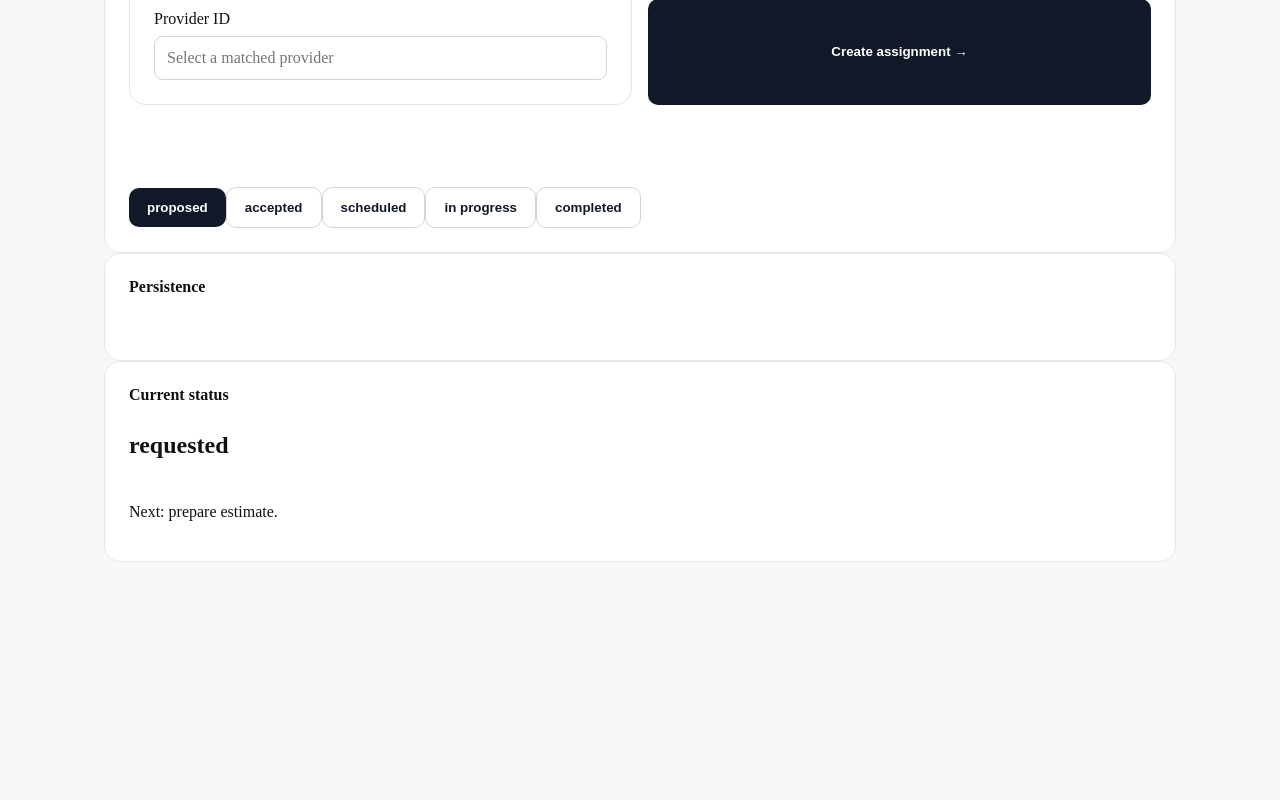
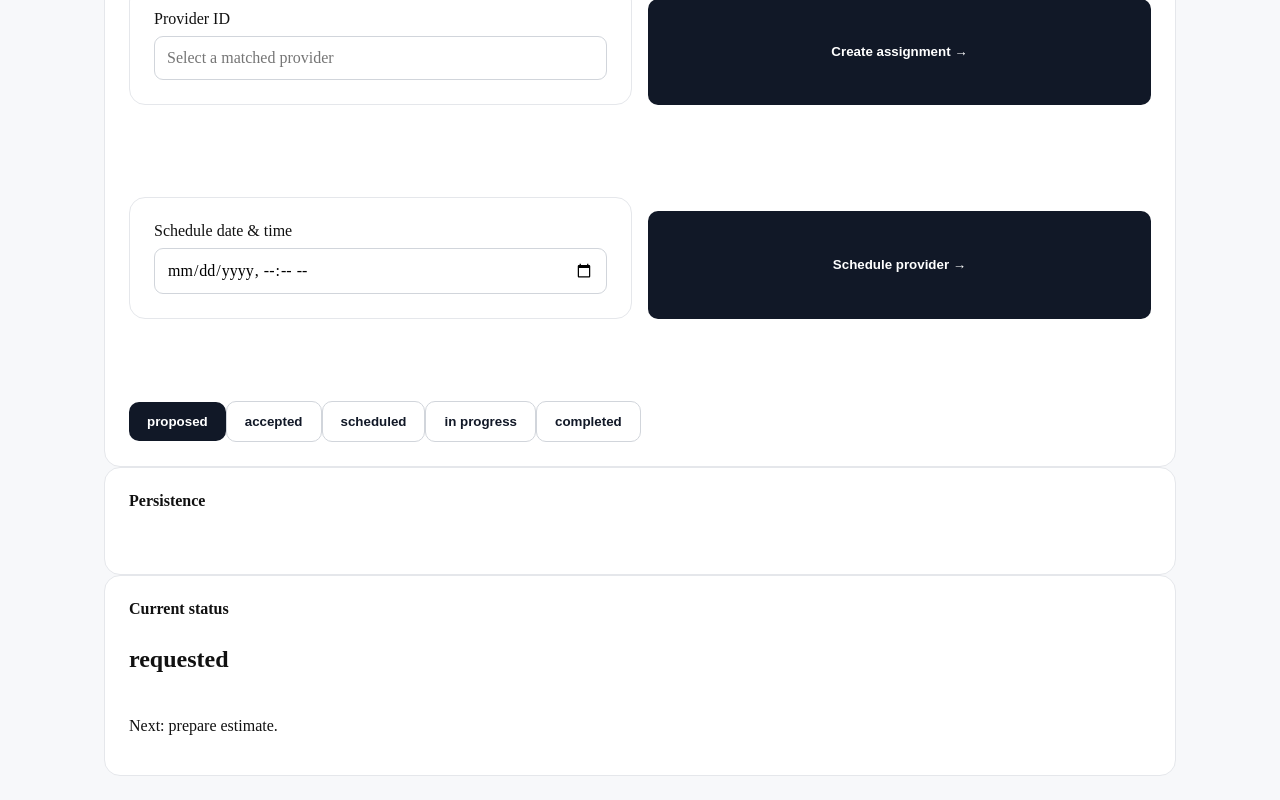
Before and after one commit to stpeter614-netizen/property-vision, a Next.js app: page /property/execution in a window 1280 px wide. Shown: the part 1225-2025 px from the top of the page. Before the commit the page ends 1811 px from the top, so only its background shows below. Built offline with nearby package versions, Linux system fonts and the light colour scheme.

Commit message:
Add provider scheduling to execution workflow

```diff
--- a/app/property/execution/page.tsx
+++ b/app/property/execution/page.tsx
@@ -22,6 +22,8 @@ export default function ExecutionPage(){
  const [provider,setProvider]=useState('');
  const [matches,setMatches]=useState<Array<{id:string;name:string;provider_type:string;specialties:string[];service_area?:string|null;matchScore:number}>>([]);
  const [matching,setMatching]=useState(false);
+ const [scheduledAt,setScheduledAt]=useState('');
+ const [scheduling,setScheduling]=useState(false);
  const [estimate,setEstimate]=useState('');
  const [designLinks,setDesignLinks]=useState<Array<{id:string;render?:{id:string;render_type:string;status:string;image_url?:string|null}|null}>>([]);
  const i=Math.max(0,stages.indexOf(stage));
@@ -73,6 +75,19 @@ export default function ExecutionPage(){
   if(!res.ok){setMessage(data.error||'Unable to create provider assignment.');return;}
   setAssignments(x=>[data.assignment,...x]); setAssignmentId(data.assignment.id); setAssignmentStatus(data.assignment.status);
   setMessage('Provider assignment created.');
+ }
+
+ async function scheduleAssignment(){
+  if(!assignmentId){setMessage('Select or create an assignment first.');return;}
+  if(!scheduledAt){setMessage('Choose a date and time first.');return;}
+  const client=authClient(); const session=(await client?.auth.getSession())?.data.session;
+  if(!session){setMessage('Sign in to Property Vision to schedule the provider.');return;}
+  setScheduling(true); setMessage('Scheduling provider…');
+  const res=await fetch('/api/developer/assignments',{method:'PATCH',headers:{'Content-Type':'application/json',Authorization:'Bearer '+session.access_token},body:JSON.stringify({assignmentId,scheduledAt:new Date(scheduledAt).toISOString()})});
+  const data=await res.json().catch(()=>({})); setScheduling(false);
+  if(!res.ok){setMessage(data.error||'Unable to schedule provider.');return;}
+  setAssignmentStatus('scheduled'); setAssignments(x=>x.map(a=>a.id===assignmentId?data.assignment:a));
+  setMessage('Provider scheduled.');
  }
 
  async function persistAssignment(next:string){
@@ -130,7 +145,11 @@ export default function ExecutionPage(){
   <section className="card"><strong>Provider assignment</strong>
    <p>Current: {assignmentStatus.replace('_',' ')}{provider ? ' · '+provider : ''}</p>
    <div className="grid"><label className="card">Provider ID<input value={providerId} onChange={e=>setProviderId(e.target.value)} placeholder="Select a matched provider"/></label><button className="button" type="button" onClick={createAssignment}>Create assignment →</button></div>
-   {assignments.length>0 && <div>{assignments.map(a=><div className="option" key={a.id}><strong>{a.status.replace('_',' ')}</strong><span>{a.provider_id}</span></div>)}</div>}
+   {assignments.length>0 && <div>{assignments.map(a=><div className="option" key={a.id}><strong>{a.status.replace('_',' ')}</strong><span>{a.provider_id}{a.scheduled_at ? ' · '+new Date(a.scheduled_at).toLocaleString() : ''}</span></div>)}</div>}
+   <div className="grid">
+    <label className="card">Schedule date & time<input type="datetime-local" value={scheduledAt} onChange={e=>setScheduledAt(e.target.value)} /></label>
+    <button className="button" type="button" onClick={scheduleAssignment} disabled={scheduling}>{scheduling?'Scheduling…':'Schedule provider →'}</button>
+   </div>
 <div className="progress">{['proposed','accepted','scheduled','in_progress','completed'].map(s=><button key={s} className={assignmentStatus===s?'button':'button secondary'} type="button" onClick={()=>persistAssignment(s)}>{s.replace('_',' ')}</button>)}</div></section>
   <section className="card"><strong>Persistence</strong><p>{message}</p></section>
   <section className="card"><strong>Current status</strong><h2>{stage.replace('_',' ')}</h2><p>Next: {stage==='requested'?'prepare estimate':stage==='quoted'?'review and approve estimate':stage==='approved'?'assign and schedule':stage==='scheduled'?'start work':stage==='in_progress'?'record completion':'workflow complete'}.</p>{(stage==='quoted'||stage==='approved'||stage==='completed')&&workOrderId?<p><a className="button" href={'/property/quote?workOrderId='+encodeURIComponent(workOrderId)}>Review quote</a></p>:null}</section>
```
